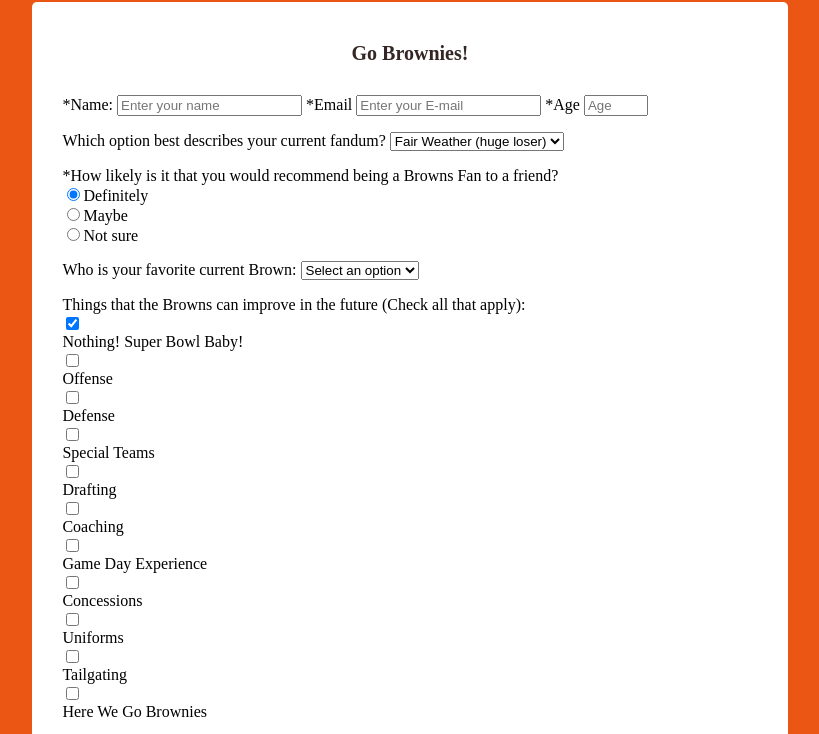
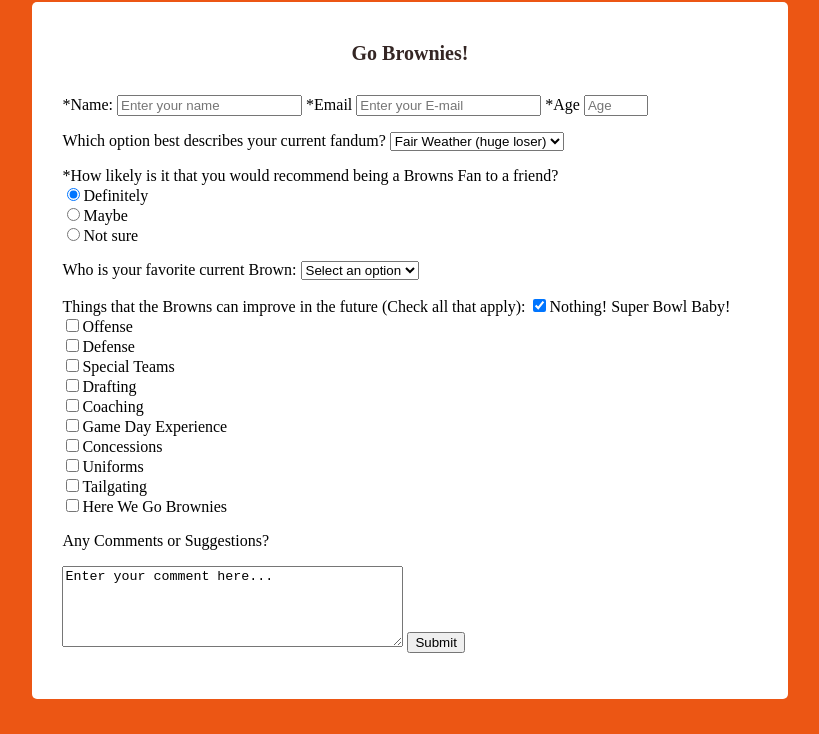
Before and after one commit to bschade18/browns-survey, a plain HTML site: page index.html in a window 1280 px wide. Shown: the part 64-798 px from the top of the page, without its empty margins (230-1049 px from the left). Drawn offline with Linux system fonts and the light colour scheme.

Commit message:
Update main.css
removed black display from checkboxes

```diff
--- a/main.css
+++ b/main.css
@@ -21,7 +21,3 @@
   width: 55%;
   padding: 30px;
 }
-
-.check {
-display: block;
-}
```
